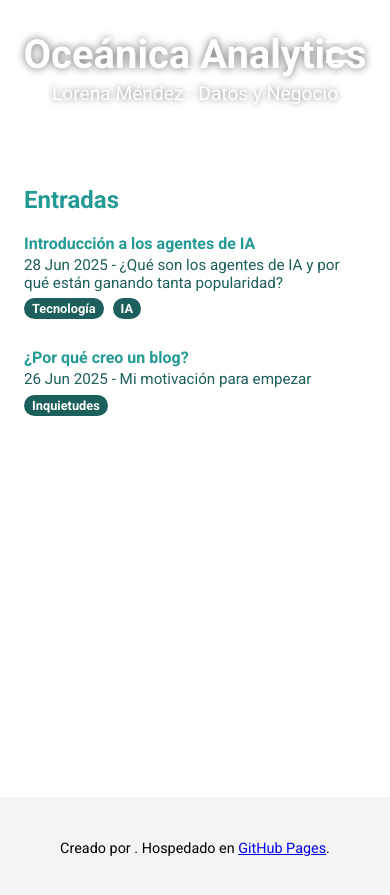
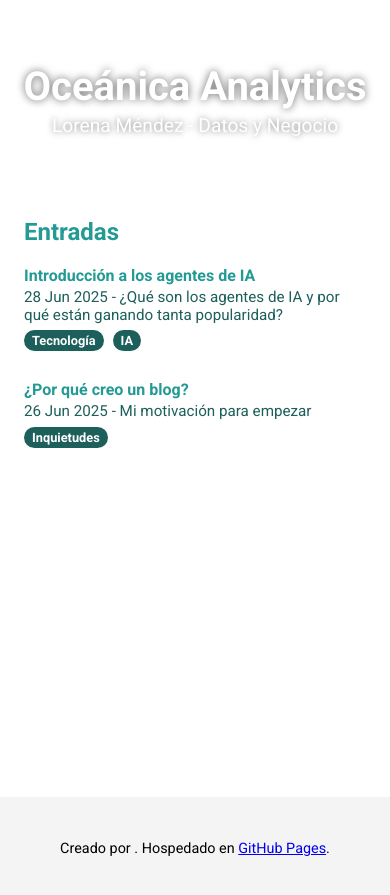
Before and after one commit to lmendezotero/lmendezotero.github.io, a Jekyll site: the page built from index.md, in a window 390 px wide. Shown: the top 895 px of the page. Built offline with Jekyll 4.4.1, drawn with Linux system fonts in a browser that asks for light colours; the list of posts is cut into pages by our own code.

Commit message:
Update style.css

```diff
--- a/assets/css/style.css
+++ b/assets/css/style.css
@@ -44,7 +44,7 @@ body {
 .header-text {
   margin-bottom: 0.5em;
   position: relative;
-  top: -5px; /* Eleva un poco en modo escritorio */
+  top: -5px;
 }
 
 .navbar {
@@ -78,7 +78,7 @@ body {
   background-color: rgba(0, 0, 0, 0.7);
 }
 
-/* Botón hamburguesa - oculto por defecto en escritorio */
+/* Botón hamburguesa - oculto en escritorio */
 .hamburger {
   display: none;
   font-size: 2em;
@@ -91,13 +91,17 @@ body {
 
 /* Media query para móvil */
 @media screen and (max-width: 768px) {
-  /* Ocultamos menú y lo hacemos vertical y fijo */
+  /* Más espacio arriba en el header para no tapar título */
+  .site-header {
+    padding-top: 4em;
+  }
+
   .navbar ul {
     display: none;
     flex-direction: column;
     align-items: flex-start;
     background-color: rgba(0, 0, 0, 0.8);
-    padding: 3.5em 1em 1em 1em; /* espacio para el botón hamburguesa */
+    padding: 4em 1em 1em 1em; /* espacio para el botón hamburguesa */
     border-radius: 10px;
     margin: 0;
     position: fixed;
@@ -108,7 +112,6 @@ body {
     z-index: 999;
   }
 
-  /* Mostramos menú cuando tenga clase .show */
   .navbar ul.show {
     display: flex;
   }
@@ -118,7 +121,7 @@ body {
     width: 100%;
   }
 
-  /* Mostramos botón hamburguesa */
+  /* Mostrar botón hamburguesa */
   .hamburger {
     display: inline-block;
   }
@@ -221,6 +224,6 @@ body {
 .hamburger {
   position: fixed;
   top: 1em;
-  right: 1em;
+  left: 1em; /* <-- lo movemos a la izquierda */
   z-index: 2000;
 }
```
